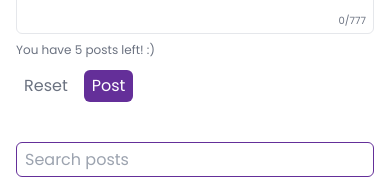
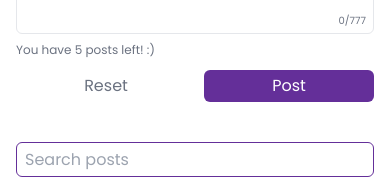
Before and after one commit to gqueiroz1/strider-Guilherme-Queiroz-2-0-full-stack, a Vue app in the folder client/: page /feed in a window 390 px wide. Shown: the part 264-443 px from the top of the page. Built offline with nearby package versions, Linux system fonts and the light colour scheme; no server answers.

Commit message:
responsiveness

```diff
--- a/client/src/components/PosterrForm.vue
+++ b/client/src/components/PosterrForm.vue
@@ -7,9 +7,9 @@
     <span class="mt-2 text-xs sm:hidden inline-block" :class="remainingPostsLabelClasses">{{ remainingPostsLabel }}</span>
     <div class="flex items-center justify-between mt-3">
       <span class="text-xs hidden sm:inline-block" :class="remainingPostsLabelClasses">{{ remainingPostsLabel }}</span>
-      <div v-if="isAbleToPost" class="flex items-center">
-        <PosterrButton id="reset" label="Reset" flat text-color="gray-500" class="mr-2" @click="erasePost"/>
-        <PosterrButton label="Post" @click="createPost"/>
+      <div v-if="isAbleToPost" class="flex items-center w-full sm:w-auto">
+        <PosterrButton id="reset" label="Reset" flat text-color="gray-500" class="mr-2 grow sm:grow-0" @click="erasePost"/>
+        <PosterrButton label="Post" @click="createPost" class="grow sm:grow-0"/>
       </div>
     </div>
   </div>
--- a/client/src/components/PosterrSnackbar.vue
+++ b/client/src/components/PosterrSnackbar.vue
@@ -1,6 +1,6 @@
 <template>
   <Transition>
-    <div v-if="isSnackbarOpen" ref="snackbar" class="p-4 rounded-md fixed bottom-5 right-5 z-20 text-white font-normal" :class="classes">
+    <div v-if="isSnackbarOpen" ref="snackbar" class="p-4 rounded-md fixed bottom-5 translate-x-2.5 right-5 z-20 text-white font-normal" :class="classes">
       {{message}}
     </div>
   </Transition>
```
